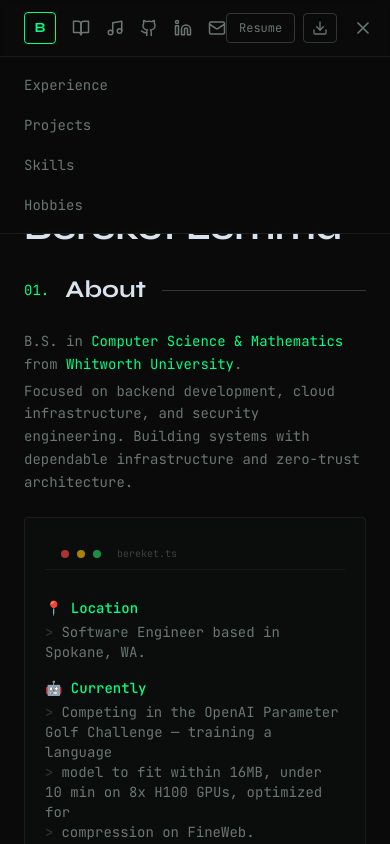
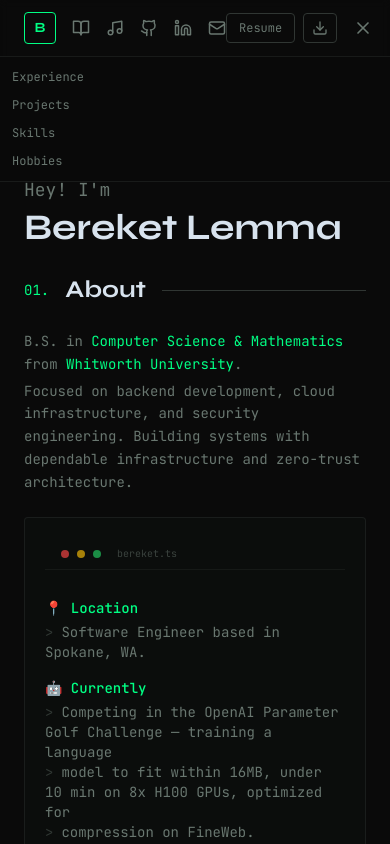
Before and after one commit to bereketlemma/bereket-portfolio, a Next.js app: page / in a window 390 px wide. Both pictures are taken after a click on the button "Toggle navigation menu". Shown: the top 844 px of the page. Built offline with nearby package versions, Linux system fonts and the light colour scheme.

Commit message:
fix: adjust mobile dropdown styling for better spacing and font size

```diff
--- a/app/home/_components/navbar.tsx
+++ b/app/home/_components/navbar.tsx
@@ -135,13 +135,13 @@ export default function Navbar() {
       {/* Mobile dropdown */}
       {menuOpen && (
         <div className="md:hidden border-t border-border/40 bg-background/95 backdrop-blur-sm">
-          <div className="mx-auto max-w-3xl px-6 py-3 flex flex-col gap-2">
+          <div className="mx-auto max-w-3xl px-3 py-2 flex flex-col gap-1">
             {sectionLinks.map((link) => (
               <Link
                 key={link.href}
                 href={link.href}
                 onClick={() => setMenuOpen(false)}
-                className="font-mono text-sm text-muted-foreground hover:text-accent transition-colors py-1.5"
+                className="font-mono text-xs text-muted-foreground hover:text-accent transition-colors py-1"
               >
                 {link.label}
               </Link>
```
